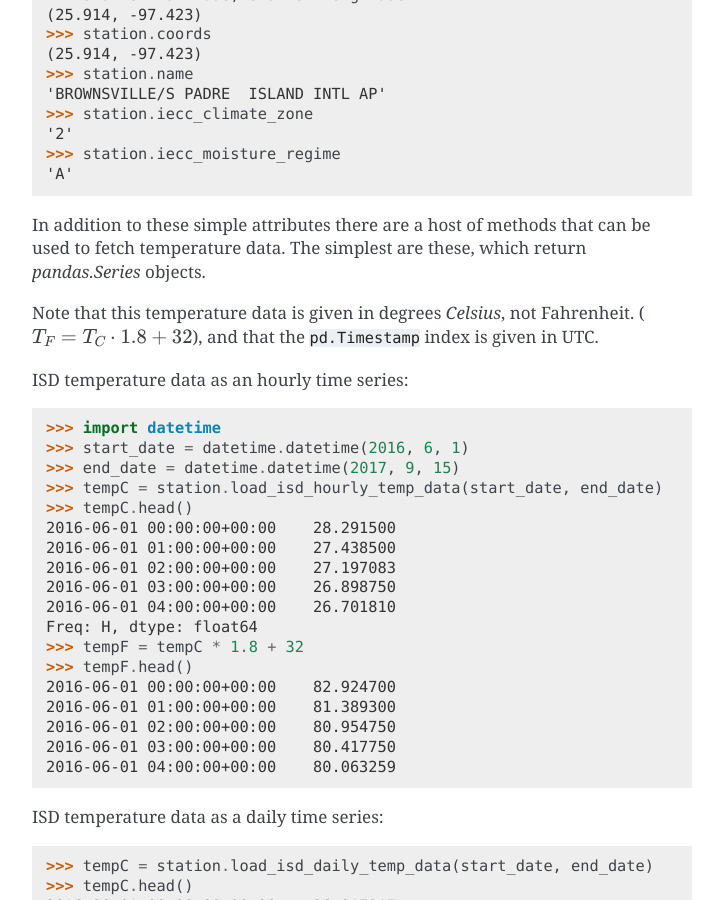
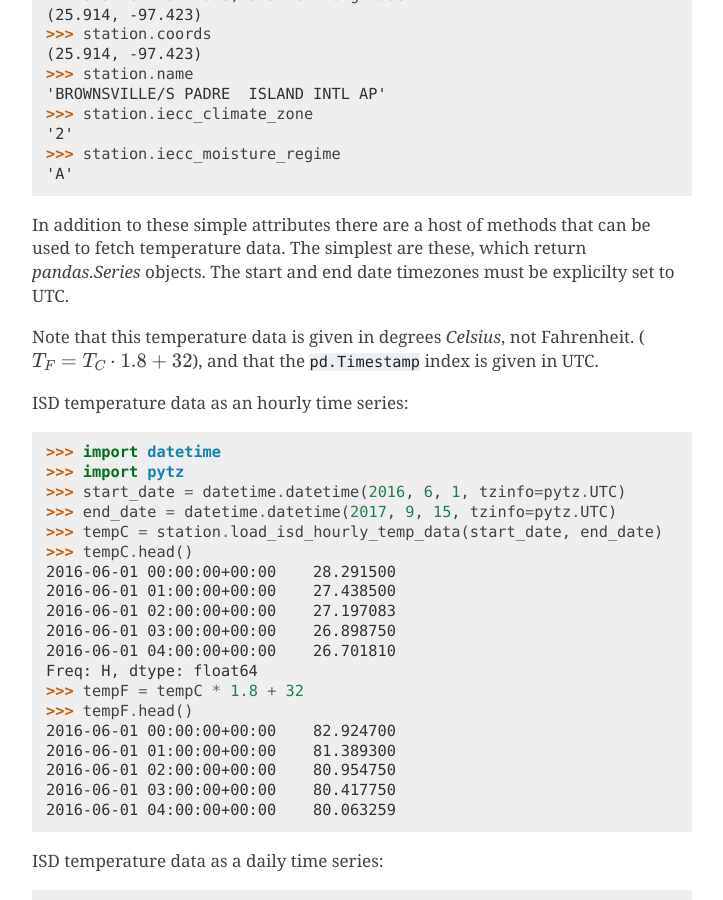
Before and after one commit to openeemeter/eeweather, a Sphinx documentation site: the page built from docs/basics.rst, in a window 1280 px wide and 900 px high, scrolled down 3327 px. Shown: the whole window, without its empty margins (388-1111 px from the left). Built offline with Sphinx 7.4.7, drawn with Linux system fonts in a browser that asks for light colours.

```diff
--- a/docs/basics.rst
+++ b/docs/basics.rst
@@ -119,7 +119,7 @@
     >>> station.iecc_moisture_regime
     'A'
 
-In addition to these simple attributes there are a host of methods that can be used to fetch temperature data. The simplest are these, which return `pandas.Series` objects.
+In addition to these simple attributes there are a host of methods that can be used to fetch temperature data. The simplest are these, which return `pandas.Series` objects. The start and end date timezones must be explicilty set to UTC.
 
 Note that this temperature data is given in degrees *Celsius*, not Fahrenheit. (:math:`T_F = T_C \cdot 1.8 + 32`), and that the ``pd.Timestamp`` index is given in UTC.
 
@@ -127,8 +127,9 @@
 ISD temperature data as an hourly time series::
 
     >>> import datetime
-    >>> start_date = datetime.datetime(2016, 6, 1)
-    >>> end_date = datetime.datetime(2017, 9, 15)
+    >>> import pytz
+    >>> start_date = datetime.datetime(2016, 6, 1, tzinfo=pytz.UTC)
+    >>> end_date = datetime.datetime(2017, 9, 15, tzinfo=pytz.UTC)
     >>> tempC = station.load_isd_hourly_temp_data(start_date, end_date)
     >>> tempC.head()
     2016-06-01 00:00:00+00:00    28.291500
```
